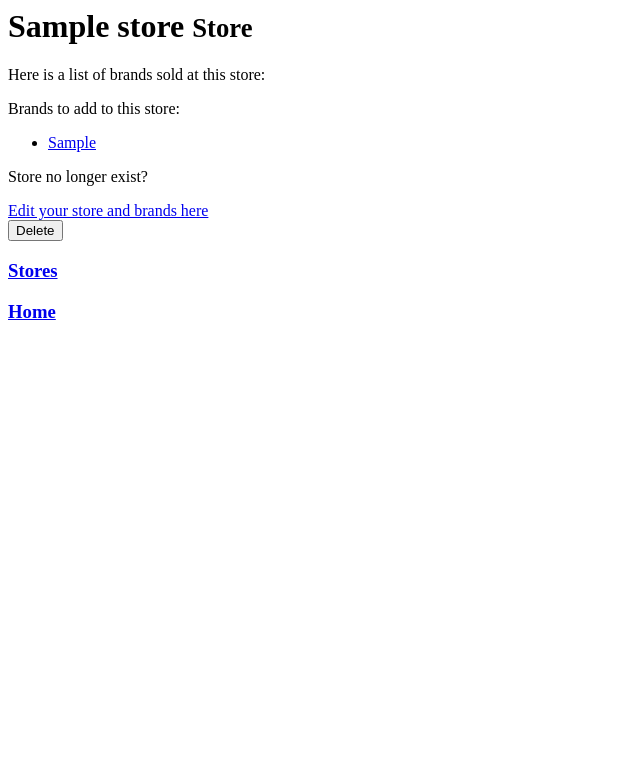
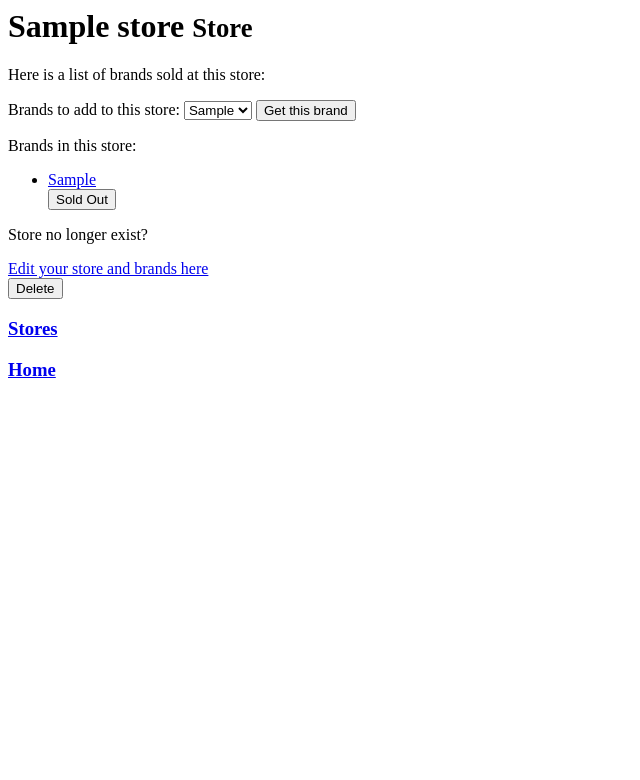
Before and after one commit to bjkropff/ShoeStore, a PHP site: template views/name.html.twig in a window 1280 px wide. Shown: the top 780 px of the page, without its empty margins (0-640 px from the left). Run offline with PHP 8.4, Linux system fonts and the light colour scheme; the template is opened without the code that fills it: most values are stand-ins (such as "Sample title", 1, 10 or a date in 2020); some libraries are stand-ins or nearby versions.

```diff
--- a/src/Brand.php
+++ b/src/Brand.php
@@ -7,7 +7,7 @@
 
     require_once __DIR__."/../src/Store.php";
 
-    $DB = new PDO('pgsql:host=localhost;dbname=shoes');
+    $DB = new PDO('pgsql:host=localhost;dbname=shoes;user=brian;password=1234');
 
     class Brand
     {
--- a/src/Store.php
+++ b/src/Store.php
@@ -7,7 +7,7 @@
 
     require_once __DIR__."/../src/Store.php";
 
-    $DB = new PDO('pgsql:host=localhost;dbname=shoes');
+    $DB = new PDO('pgsql:host=localhost;dbname=shoes;user=brian;password=1234');
 
     class Store
     {
--- a/views/name.html.twig
+++ b/views/name.html.twig
@@ -9,15 +9,27 @@
         Here is a list of brands sold at this store:
     </p>
 
+    <form action="/add_brand" method="post">
+        <label for="brand_id">Brands to add to this store:</label>
+        <input value="{{ store.getId }}" id="store_id" name="store_id" type="hidden">
+        <select id="brand_id" name="brand_id" type="text">
+            {% for brand in brands %}
+                <option value="{{ brand.getId }}"> {{ brands.getStyle }} </option>
+            {% endfor %}
+        </select>
+        <button type="submit">Get this brand</button>
+    </form>
+
     {% if store_brands is not empty %}
-        Brands to add to this store:
+        Brands in this store:
         {% for brand in store_brands %}
             <ul>
-                <li><a href="/brands/{{ brand.getId }}">{{ brand.getStyle }}</a>
-                    <form action="/delete_brand" method="post">
+                <li><a href="/brands/{{ brands.getId }}">{{ brands.getStyle }}</a>
+                    <form action="/store/{{store.getId}}/brand" method="post">
                         <input name="_method" type="hidden" value="delete">
-                        <input value="{{ brand.getId }}" id="brand_id" name="brand_id" type="hidden">
+                        <input value="{{ brands.getId }}" id="brand_id" name="brand_id" type="hidden">
                         <input value="{{ store.getId }}" id="store_id" name="store_id" type="hidden">
+                        <button type="submit" class="button">Sold Out</button>
                     </form>
                 </li>
             </ul>
@@ -35,6 +47,10 @@
     <a href="/stores/{{ store.getId }}/edit">Edit your store and brands here</a>
 
 
+        </li>
+</ul>
+
+
     <form action="/stores/{{store.getId}}/delete" method="post">
         <input type="hidden" name="_method" value="delete">
         <button type="submit">Delete</button>
```
Also changed, not shown: app/app.php (+48 -12 lines), views/name_edit.html.twig (+0 -19 lines).
